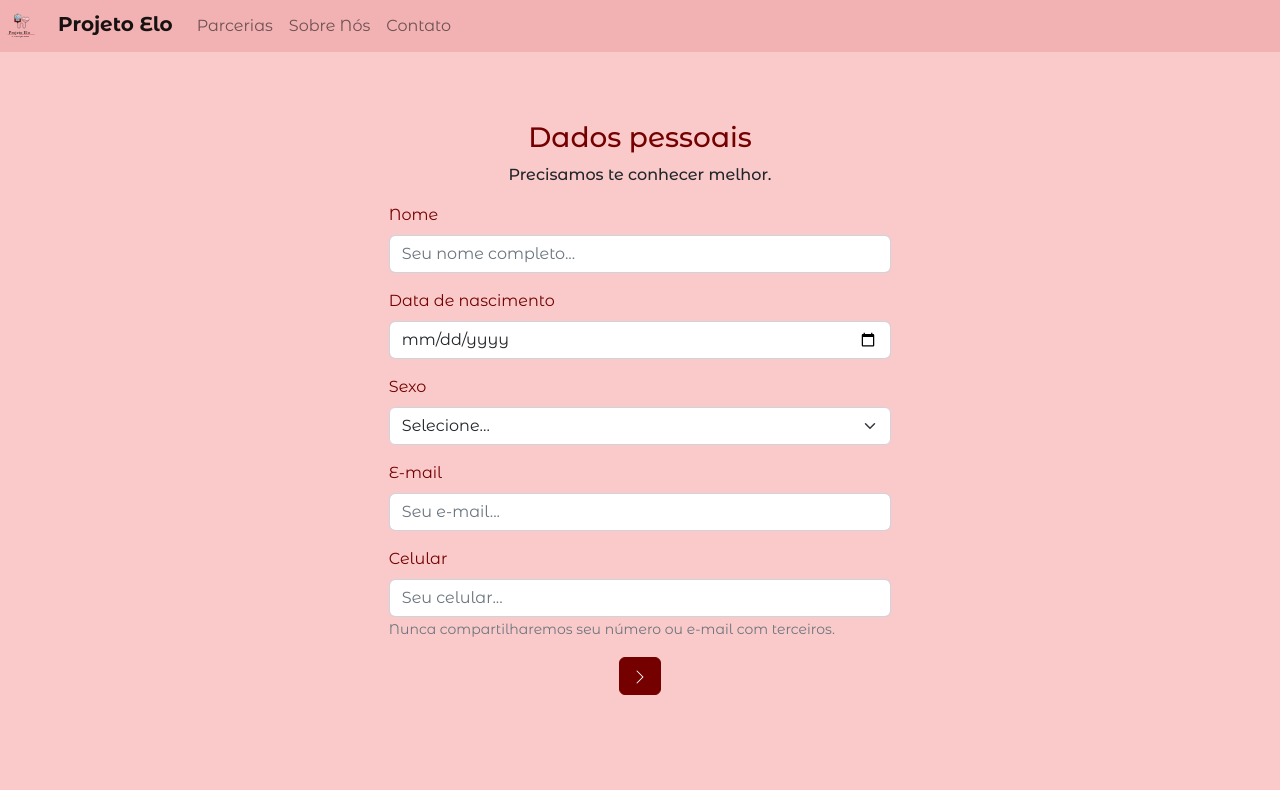
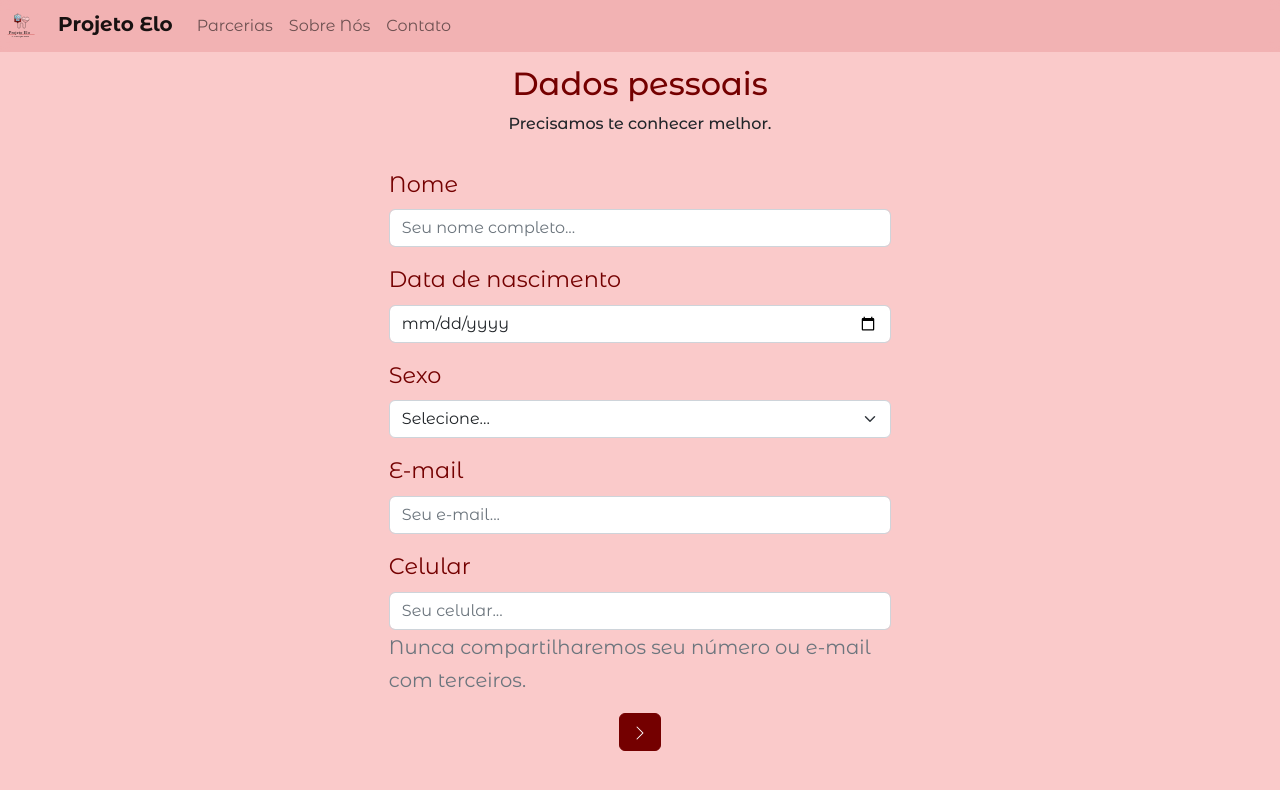
Before and after one commit to LoloLouise/Projeto-banco, a React (Create React App) app: page /cadastro in a window 1280 px wide. Shown: the top 790 px of the page. Built offline with nearby package versions, Linux system fonts and the light colour scheme.

Commit message:
changing font size registration

```diff
--- a/src/pages/Registration/styles.scss
+++ b/src/pages/Registration/styles.scss
@@ -11,7 +11,9 @@
 }
 
 .formDiv {
+  margin-top: 1em;
   width: 40%;
+  font-size: 400;
 }
 
 .form-check-input:checked {
@@ -22,6 +24,14 @@
   color: $secondary;
 }
 
-.mt-3 > span {
+.mt-3 > p {
   color: $red;
 }
+
+.mt-3 {
+  font-size: 2em;
+}
+
+.mb-3 {
+  font-size: 1.4em;
+}
```
